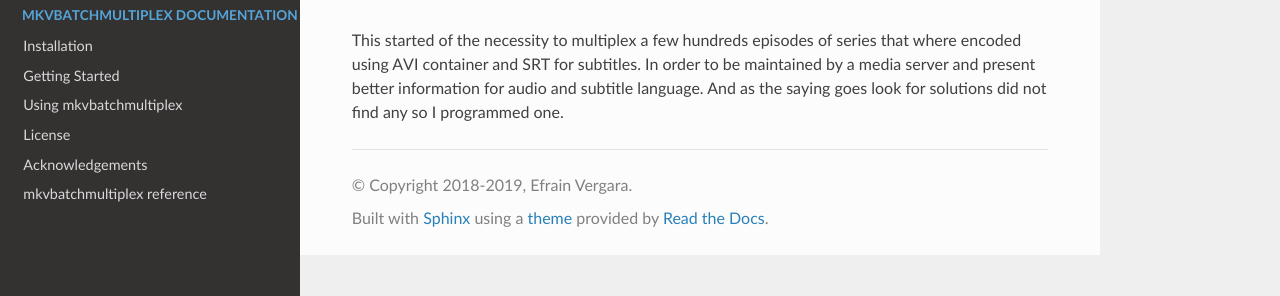
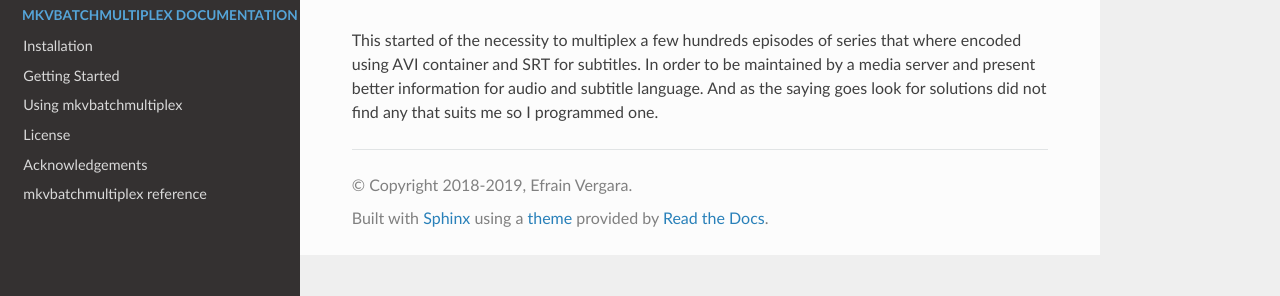
Before and after one commit to akai10tsuki/mkvbatchmultiplex, a Sphinx documentation site: the page built from docs/source/introduction.rst, in a window 1280 px wide. Shown: the part 131-427 px from the top of the page. Built offline with Sphinx 7.4.7 and the Read the Docs theme 2.0.0, drawn with Linux system fonts in a browser that asks for light colours; the version number is read from the project's files by our own code.

Commit message:
documentation changes

```diff
--- a/docs/source/LICENSE.rst
+++ b/docs/source/LICENSE.rst
@@ -4,7 +4,7 @@ License
 
 MIT License
 
-Copyright (c) 2017-2818 Efrain Vergara <akai10tsuki@gmail.com>
+Copyright (c) 2017-2019 Efrain Vergara <akai10tsuki@gmail.com>
 
 Permission is hereby granted, free of charge, to any person obtaining a copy
 of this software and associated documentation files (the "Software"), to deal
--- a/docs/source/conf.py
+++ b/docs/source/conf.py
@@ -25,7 +25,7 @@ import sys
 #        return MagicMock()
 
 #sys.modules.update((mod_name, Mock()) for mod_name in MOCK_MODULES)
-#sys.path.insert(0, os.path.abspath('../..'))
+sys.path.insert(0, os.path.abspath('../..'))
 from mkvbatchmultiplex import config
 
 html_show_sourcelink=False
--- a/docs/source/installation.rst
+++ b/docs/source/installation.rst
@@ -44,5 +44,5 @@ Known Issues
 * On macOS 10.14 Mojave:
     - dark theme MKVToolNix prior to 30.0.0
       don't work.
-    - mkvbatchmultiplex always uses light theme
+    - mkvbatchmultiplex binary install always uses light theme
       this is not the case for the python install
--- a/docs/source/introduction.rst
+++ b/docs/source/introduction.rst
@@ -7,4 +7,4 @@ This started of the necessity to multiplex a few hundreds episodes of series
 that where encoded using AVI container and SRT for subtitles.  In order to
 be maintained by a media server and present better information for audio and
 subtitle language.  And as the saying goes look for solutions did not find
-any so I programmed one.
+any that suits me so I programmed one.
--- a/setup.py
+++ b/setup.py
@@ -9,7 +9,6 @@ import os
 
 from setuptools import setup, find_packages
 
-#sys.path.insert(0, os.path.abspath('.'))
 from mkvbatchmultiplex import config
 
 
```
Also changed, not shown: README.rst (+11 -8 lines).
